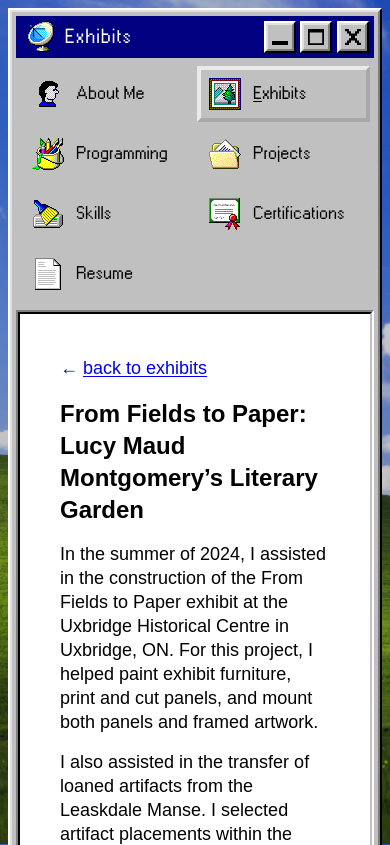
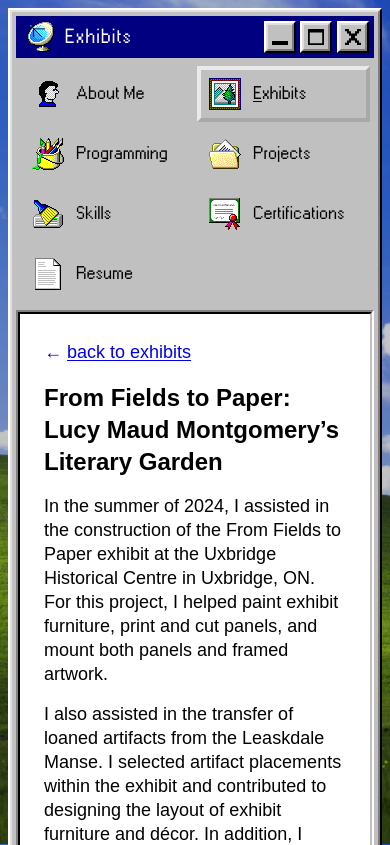
Before and after one commit to erinbaralph-svg/erinbaralph.github.io, a Next.js app: page /exhibits/fields-to-paper in a window 390 px wide. Shown: the top 845 px of the page. Built offline with nearby package versions, Linux system fonts and the light colour scheme.

Commit message:
mobile padding

```diff
--- a/app/exhibits/[slug]/ExhibitView.tsx
+++ b/app/exhibits/[slug]/ExhibitView.tsx
@@ -41,7 +41,7 @@ export function ExhibitView({ articleData }: { articleData: ArticleData }) {
       <Whiteboard className="mx-1 mb-2">
         <div
           style={{ fontFamily: "Arial" }}
-          className="m-10 flex flex-col lg:flex-row gap-10 items-center lg:items-start lg:justify-center lg:mb-10"
+          className="m-6 sm:m-10 flex flex-col lg:flex-row gap-10 items-center lg:items-start lg:justify-center lg:mb-10"
         >
           <div className="flex flex-col gap-4 text-lg max-w-[50ch]">
             <Link href="/exhibits" className="text-[#0000EE]">
--- a/components/ImageOverlay.tsx
+++ b/components/ImageOverlay.tsx
@@ -12,7 +12,7 @@ export function ImageOverlay({
       onClick={onClose}
       className="fixed inset-0 z-50 flex items-start justify-start bg-black/80 backdrop-blur-sm cursor-zoom-out overflow-hidden overflow-y-auto"
     >
-      <div className="relative flex flex-col justify-center items-center gap-4 p-10 w-full h-full">
+      <div className="relative flex flex-col justify-center items-center gap-4 p-4 sm:p-10 w-full h-full">
         <img
           src={image.src}
           alt={image.caption}
```
